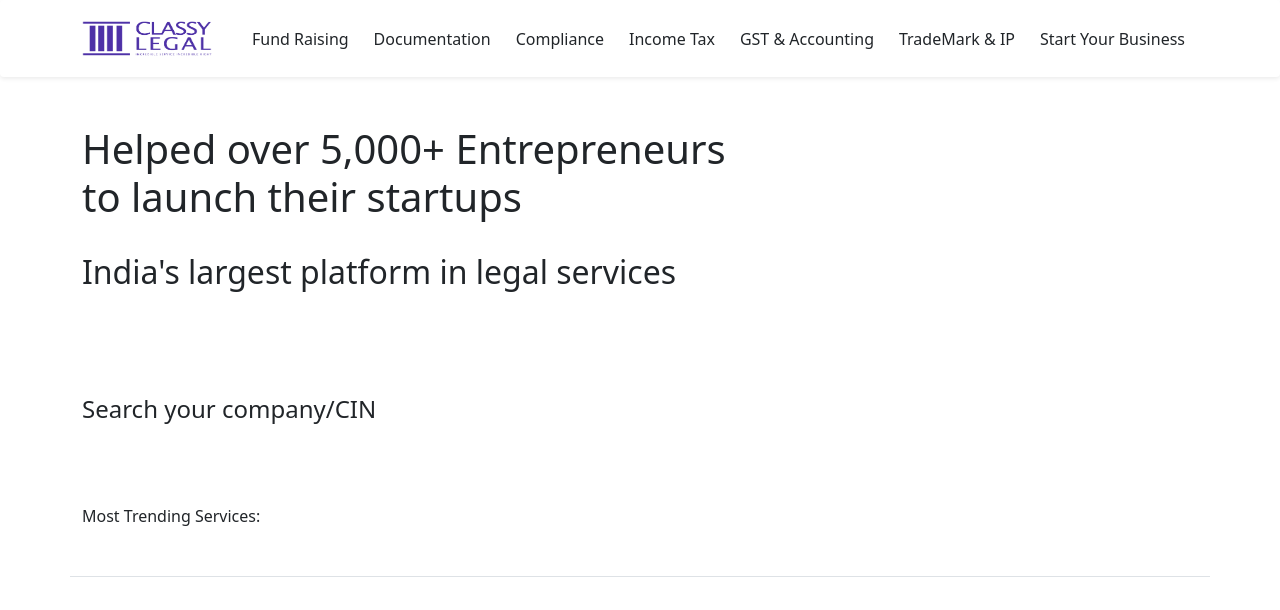
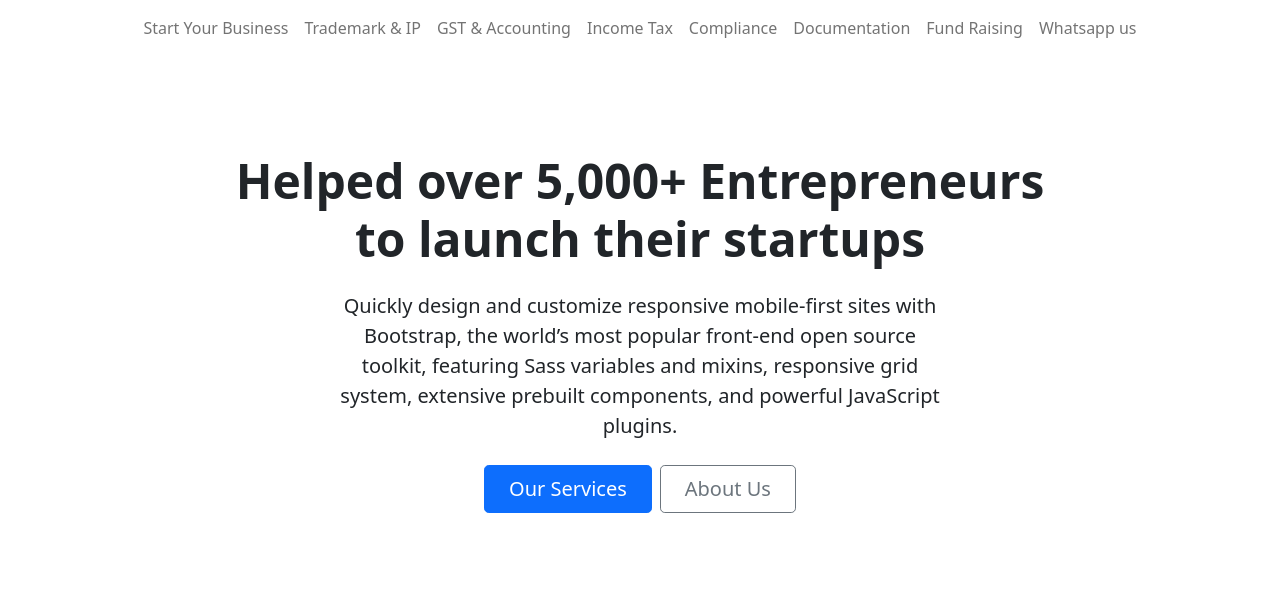
Before and after one commit to sohankanti17/ProjectClassy, a PHP site: page / in a window 1280 px wide. Shown: the top 610 px of the page. Run offline with PHP 8.4, Linux system fonts and the light colour scheme.

Commit message:
Bootstrap 5.1

```diff
--- a/assets/css/styles.css
+++ /dev/null
@@ -1,5 +0,0 @@
-.comtainer{
-        display: flex;
-        justify-content: center;
-        align-items: center;
-}
--- a/index.php
+++ b/index.php
@@ -20,15 +20,67 @@
         <!-- Actual page content starts from here -->
 
 
-        <div class="container " >
+        <div class="px-4 py-5 my-5 text-center">
+        <h1 class="display-5 mb-4 fw-bold">
+            Helped over 5,000+ Entrepreneurs <br />to launch their startups
+        </h1>
+        <div class="col-lg-6 mx-auto">
+            <p class="lead mb-4">
+            Quickly design and customize responsive mobile-first sites with Bootstrap,
+            the world’s most popular front-end open source toolkit, featuring Sass
+            variables and mixins, responsive grid system, extensive prebuilt
+            components, and powerful JavaScript plugins.
+            </p>
+            <div class="d-grid gap-2 d-sm-flex justify-content-sm-center">
+            <button type="button" class="btn btn-primary btn-lg px-4 gap-3">
+                Our Services
+            </button>
+            <button type="button" class="btn btn-outline-secondary btn-lg px-4">
+                About Us
+            </button>
+            </div>
+        </div>
+        </div>
 
-                    <h1>Helped over 5,000+ Entrepreneurs<br> to launch their startups</h1><br>
-                    <h2>India's largest platform in legal services</h2><br><br><br><br>
-                    <h4>Search your company/CIN</h4><br><br><br>
-                    <p>Most Trending Services:</p>
+        <div class="container col-xxl-8 px-4 py-5">
+        <div class="row flex-lg-row-reverse align-items-center g-5 py-5">
+            <div class="col-10 col-sm-8 col-lg-6">
+            <img
+                src="bootstrap-themes.png"
+                class="d-block mx-lg-auto img-fluid"
+                alt="Bootstrap Themes"
+                width="700"
+                height="500"
+                loading="lazy"
+            />
+            </div>
+            <div class="col-lg-6">
+            <h1 class="display-5 fw-bold lh-1 mb-3">
+                Responsive left-aligned hero with image
+            </h1>
+            <p class="lead">
+                Quickly design and customize responsive mobile-first sites with
+                Bootstrap, the world’s most popular front-end open source toolkit,
+                featuring Sass variables and mixins, responsive grid system, extensive
+                prebuilt components, and powerful JavaScript plugins.
+            </p>
+            <div class="d-grid gap-2 d-md-flex justify-content-md-start">
+                <button type="button" class="btn btn-primary btn-lg px-4 me-md-2">
+                Primary
+                </button>
+                <button type="button" class="btn btn-outline-secondary btn-lg px-4">
+                Default
+                </button>
+            </div>
+            </div>
+        </div>
+        </div>
+
+
+
+
 
         </div>
-
 
         <!-- Footer -->
         <?php require_once('./partials/footer_partial.php') ?>
--- a/partials/navbar_partial.php
+++ b/partials/navbar_partial.php
@@ -1,57 +1,75 @@
-<nav class="navbar shadow-sm p-3 mb-5 bg-body rounded">
-    <div class="container">
-        <a class="navbar-brand">
-            <img src="assets\images\logo.png" alt="Logo" width="130" height="35">
-        </a>
-        <div class="btn-group">
-         <button type="button" class="btn " data-bs-toggle="dropdown" aria-expanded="false">Fund Raising</button>
+<nav class="navbar navbar-expand-lg navbar-light">
+    <div class="container-fluid">
+      <button class="navbar-toggler" type="button" data-bs-toggle="collapse"  aria-expanded="false" aria-label="Toggle navigation">
+        <span class="navbar-toggler-icon"></span>
+      </button>
+
+      <div class="collapse navbar-collapse justify-content-md-center">
+        <ul class="navbar-nav">
+          <li class="nav-item dropdown">
+            <a class="nav-link dropdown" href="#" data-bs-toggle="dropdown" aria-expanded="false">Start Your Business</a>
                 <ul class="dropdown-menu">
                     <li><a class="dropdown-item" href="#">Action</a></li>
                     <li><a class="dropdown-item" href="#">Another action</a></li>
                     <li><a class="dropdown-item" href="#">Something else here</a></li>
-                <li><a class="dropdown-item" href="#">Separated link</a></li>
                 </ul>
-            <button type="button" class="btn " data-bs-toggle="dropdown" aria-expanded="false">Documentation</button>
-            <ul class="dropdown-menu">
-                <li><a class="dropdown-item" href="#">Reaction</a></li>
-                <li><a class="dropdown-item" href="#">Another action</a></li>
-                <li><a class="dropdown-item" href="#">Something else here</a></li>
-                <li><a class="dropdown-item" href="#">Separated link</a></li>
-            </ul>
-            <button type="button" class="btn " data-bs-toggle="dropdown" aria-expanded="false">Compliance</button>
+          </li>
+          <li class="nav-item dropdown">
+            <a class="nav-link dropdown" href="#" data-bs-toggle="dropdown" aria-expanded="false">Trademark & IP</a>
                 <ul class="dropdown-menu">
                     <li><a class="dropdown-item" href="#">Action</a></li>
                     <li><a class="dropdown-item" href="#">Another action</a></li>
                     <li><a class="dropdown-item" href="#">Something else here</a></li>
-                <li><a class="dropdown-item" href="#">Separated link</a></li>
                 </ul>
-            <button type="button" class="btn " data-bs-toggle="dropdown" aria-expanded="false">Income Tax</button>
+          </li>
+          <li class="nav-item dropdown">
+            <a class="nav-link dropdown" href="#" data-bs-toggle="dropdown" aria-expanded="false">GST & Accounting</a>
                 <ul class="dropdown-menu">
                     <li><a class="dropdown-item" href="#">Action</a></li>
                     <li><a class="dropdown-item" href="#">Another action</a></li>
                     <li><a class="dropdown-item" href="#">Something else here</a></li>
-                <li><a class="dropdown-item" href="#">Separated link</a></li>
                 </ul>
-            <button type="button" class="btn " data-bs-toggle="dropdown" aria-expanded="false">GST & Accounting</button>
+          </li>
+          <li class="nav-item dropdown">
+            <a class="nav-link dropdown" href="#" data-bs-toggle="dropdown" aria-expanded="false">Income Tax</a>
                 <ul class="dropdown-menu">
                     <li><a class="dropdown-item" href="#">Action</a></li>
                     <li><a class="dropdown-item" href="#">Another action</a></li>
                     <li><a class="dropdown-item" href="#">Something else here</a></li>
-                <li><a class="dropdown-item" href="#">Separated link</a></li>
                 </ul>
-            <button type="button" class="btn " data-bs-toggle="dropdown" aria-expanded="false">TradeMark & IP</button>
+          </li>
+          <li class="nav-item dropdown">
+            <a class="nav-link dropdown" href="#" data-bs-toggle="dropdown" aria-expanded="false">Compliance</a>
                 <ul class="dropdown-menu">
                     <li><a class="dropdown-item" href="#">Action</a></li>
                     <li><a class="dropdown-item" href="#">Another action</a></li>
                     <li><a class="dropdown-item" href="#">Something else here</a></li>
-                <li><a class="dropdown-item" href="#">Separated link</a></li>
                 </ul>
-            <button type="button" class="btn " data-bs-toggle="dropdown" aria-expanded="false">Start Your Business</button>
+          </li>
+          <li class="nav-item dropdown">
+            <a class="nav-link dropdown" href="#" data-bs-toggle="dropdown" aria-expanded="false">Documentation</a>
                 <ul class="dropdown-menu">
                     <li><a class="dropdown-item" href="#">Action</a></li>
                     <li><a class="dropdown-item" href="#">Another action</a></li>
                     <li><a class="dropdown-item" href="#">Something else here</a></li>
-                <li><a class="dropdown-item" href="#">Separated link</a></li>
+                </ul>
+          </li>
+          <li class="nav-item dropdown">
+            <a class="nav-link dropdown" href="#" data-bs-toggle="dropdown" aria-expanded="false">Fund Raising</a>
+                <ul class="dropdown-menu">
+                    <li><a class="dropdown-item" href="#">Action</a></li>
+                    <li><a class="dropdown-item" href="#">Another action</a></li>
+                    <li><a class="dropdown-item" href="#">Something else here</a></li>
+                </ul>
+          </li>
+          <li class="nav-item dropdown">
+            <a class="nav-link dropdown" href="#" data-bs-toggle="dropdown" aria-expanded="false">Whatsapp us</a>
+                <ul class="dropdown-menu">
+                    <li><a class="dropdown-item" href="#">Action</a></li>
+                    <li><a class="dropdown-item" href="#">Another action</a></li>
+                    <li><a class="dropdown-item" href="#">Something else here</a></li>
+                </ul>
+          </li>
         </ul>
       </div>
     </div>
```
Lines whose indentation alone changed are shown as unchanged.
